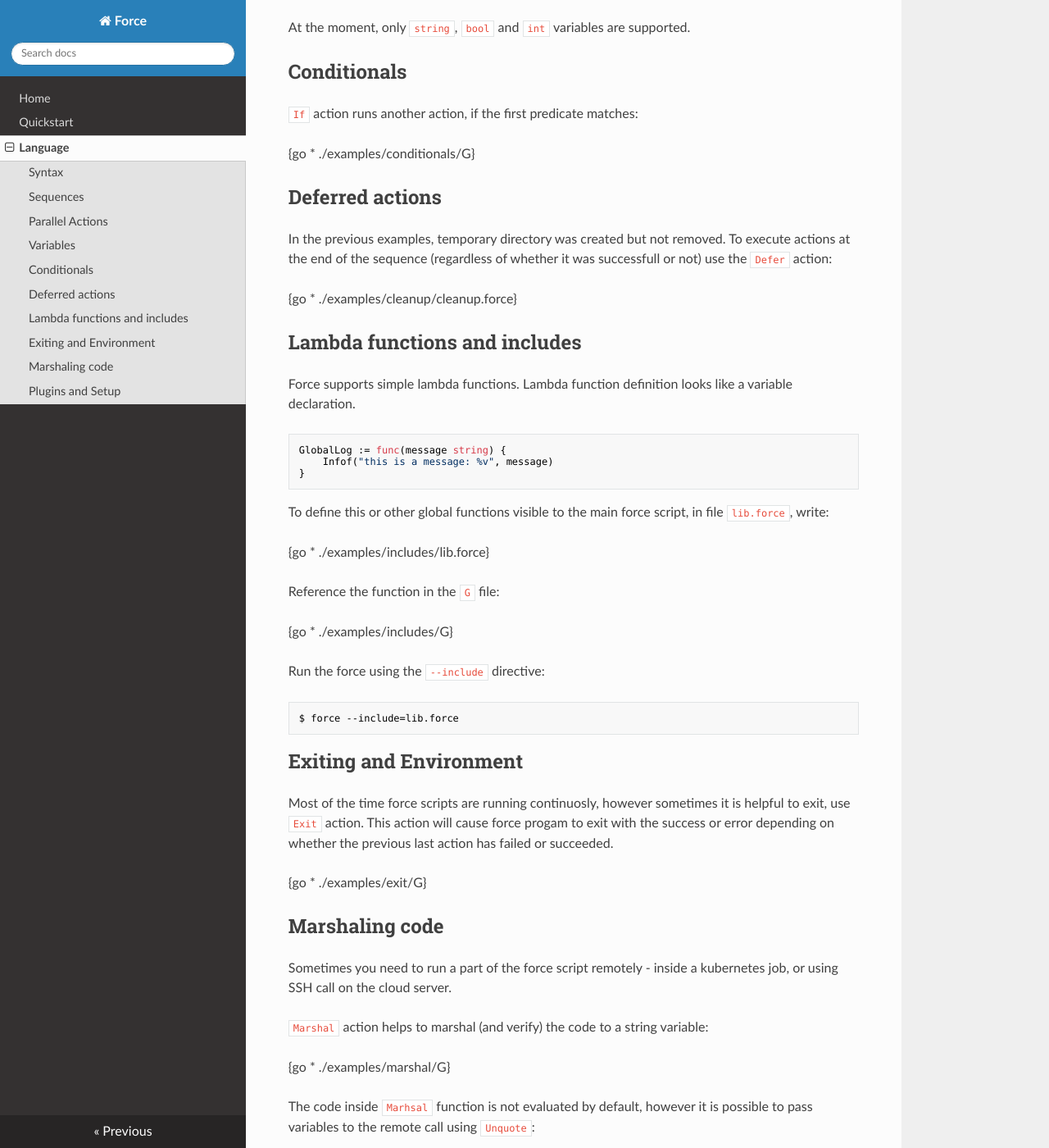
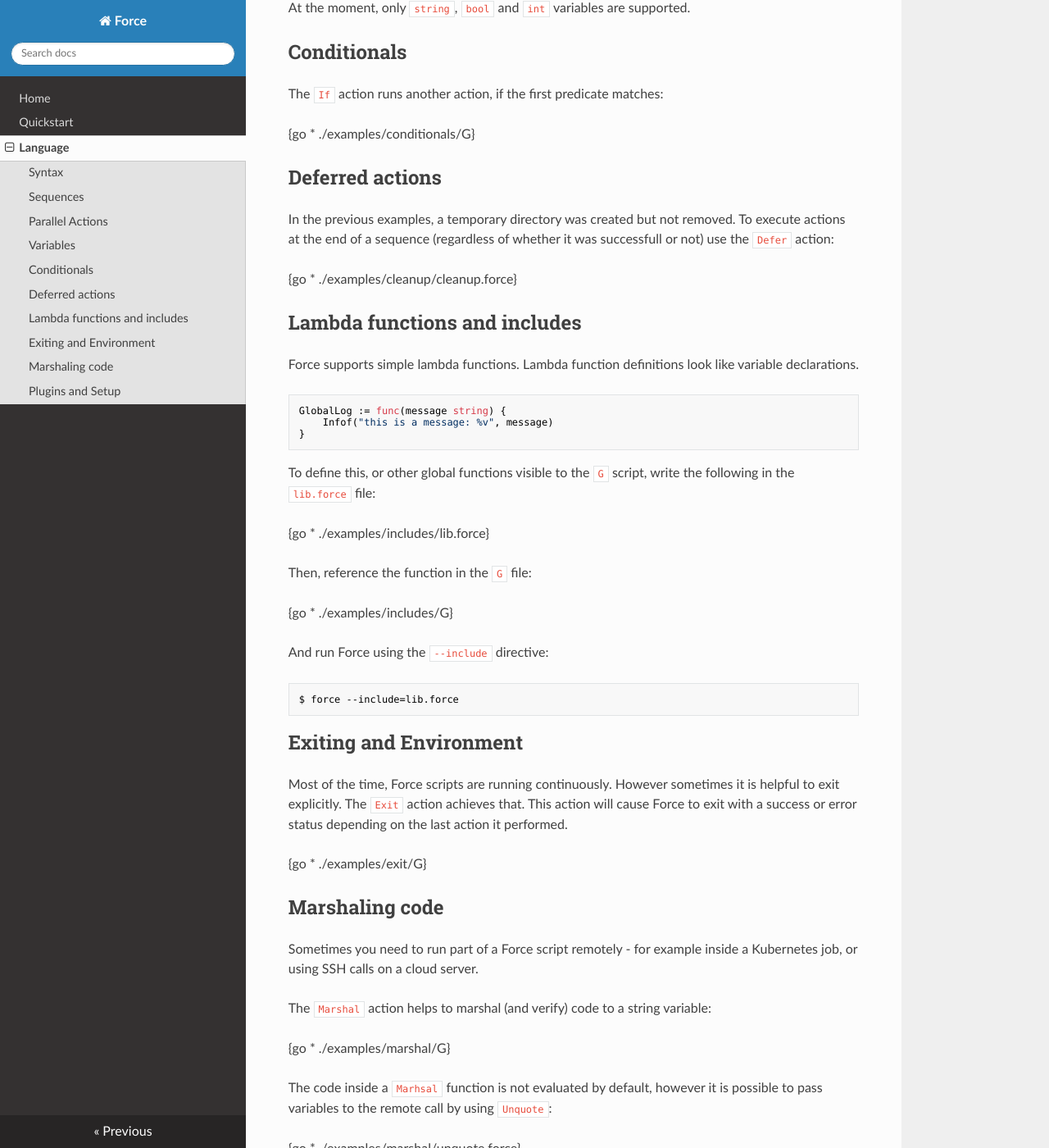
Before and after one commit to gravitational/force, an MkDocs documentation site: the page built from docs/language.md, in a window 1280 px wide and 1400 px high, scrolled down 1190 px. Shown: the whole window at 82% size. Built offline with MkDocs 1.6.1, drawn with Linux system fonts in a browser that asks for light colours; nearby versions of some CDN libraries; some of the changed text lies outside the part shown.

Commit message:
Fix a few typos (#50)

````diff
--- a/docs/language.md
+++ b/docs/language.md
@@ -2,8 +2,8 @@
 
 `force` is a command line tool that processes `G` files.
 
-Every `G` file starts with a `Process(Spec{})` section that specifies one or several `Run`
-actions triggered by events received by channel specified in the `Watch` section.
+Every `G` file starts with a `Process(Spec{})` section that specifies one, or several `Run`
+actions. Each `Run` action is triggered by events received over various channels.
 
 Here is the process `watch-and-build`:
 
@@ -17,31 +17,31 @@
 
 ## Syntax
 
-Force users [Go language](https://golang.org) language [grammar](https://golang.org/ref/spec),
-however it does not fully implement golang language specification, however
-functions and function calls, variables and assignments use the same notation.
+Force uses the [Go language](https://golang.org) [grammar](https://golang.org/ref/spec),
+but it does not fully implement the Go language specification. However functions and function
+calls, variables and assignments use the same notation.
 
 ## Sequences
 
-Force can execute sequences of actions triggered by single event using `func`
+Force can execute sequences of actions triggered by a single event using the `func`
 construct:
 
 {go * ./examples/func/G}
 
 ## Parallel Actions
 
-Force can run actions in parallel using `Parallel` functon:
+Force can run actions in parallel using the `Parallel` function:
 
 {go * ./examples/parallel/G}
 
-`Parallel` launches all actions in parallel, collects the results. It succeeds
+`Parallel` launches all actions in parallel and collects the results. It succeeds
 when all actions succeed or fails if any of the actions fail.
 
 
 ## Variables
 
-`G` scripts support immutable variables (the ones that after declared,
-can't be changed).
+`G` scripts support immutable variables (i.e. variables that can't be changed
+after being declared).
 
 {go * ./examples/cleanup/G}
 
@@ -49,14 +49,14 @@
 
 ## Conditionals
 
-`If` action runs another action, if the first predicate matches:
+The `If` action runs another action, if the first predicate matches:
 
 {go * ./examples/conditionals/G}
 
 ## Deferred actions
 
-In the previous examples, temporary directory was created but not removed.
-To execute actions at the end of the sequence (regardless of whether
+In the previous examples, a temporary directory was created but not removed.
+To execute actions at the end of a sequence (regardless of whether
 it was successfull or not) use the `Defer` action:
 
 
@@ -64,8 +64,8 @@
 
 ## Lambda functions and includes
 
-Force supports simple lambda functions. Lambda function definition
-looks like a variable declaration.
+Force supports simple lambda functions. Lambda function definitions
+look like variable declarations.
 
 ```go
 GlobalLog := func(message string) {
@@ -73,16 +73,16 @@
 }
 ```
 
-To define this or other global functions visible to the main force script,
-in file `lib.force`, write:
+To define this, or other global functions visible to the `G` script,
+write the following in the `lib.force` file:
 
 {go * ./examples/includes/lib.force}
 
-Reference the function in the `G` file:
+Then, reference the function in the `G` file:
 
 {go * ./examples/includes/G}
 
-Run the force using the `--include` directive:
+And run Force using the `--include` directive:
 
 ```bash
 $ force --include=lib.force
@@ -90,24 +90,24 @@
 
 ## Exiting and Environment
 
-Most of the time force scripts are running continuosly, however
-sometimes it is helpful to exit, use `Exit` action. This action
-will cause force progam to exit with the success or error depending
-on whether the previous last action has failed or succeeded.
+Most of the time, Force scripts are running continuously. However
+sometimes it is helpful to exit explicitly. The `Exit` action achieves that.
+This action will cause Force to exit with a success or error status depending
+on the last action it performed.
 
 {go * ./examples/exit/G}
 
 ## Marshaling code
 
-Sometimes you need to run a part of the force script remotely - inside a kubernetes job,
-or using SSH call on the cloud server.
+Sometimes you need to run part of a Force script remotely - for example inside a Kubernetes job,
+or using SSH calls on a cloud server.
 
-`Marshal` action helps to marshal (and verify) the code to a string variable:
+The `Marshal` action helps to marshal (and verify) code to a string variable:
 
 {go * ./examples/marshal/G}
 
-The code inside `Marhsal` function is not evaluated by default, however it is possible
-to pass variables to the remote call using `Unquote`:
+The code inside a `Marhsal` function is not evaluated by default, however it is possible
+to pass variables to the remote call by using `Unquote`:
 
 {go * ./examples/marshal/unquote.force}
 
@@ -121,26 +121,26 @@
 }
 ```
 
-Here is a full example of sending code to another force process for
+Here is a full example of sending code to another Force process for
 execution:
 
 {go * ./examples/marshal/rpc.force}
 
 ## Plugins and Setup
 
-Force language is extended using plugins system. Special `setup.force` file
-could be placed alongside `G` file to setup a plugin:
+The Force language can be extended using plugins. A special `setup.force` file
+can be placed alongside the main `G` file to setup a plugin:
 
 {go * ./examples/plugins/setup.force}
 
-`force` will auto detect the `setup.force` and apply configuration:
+`force` will auto detect the `setup.force` and apply its configuration:
 
 ```bash
 $ force
 Detected setup.force
 ```
 
-Use `--setup` flag to specify custom setup file location:
+The `--setup` flag can be used to specify a custom setup file location:
 
 ```bash
 $ force --setup=../plugins/setup.force
````
Also changed, not shown: docs/quickstart.md (+4 -4 lines).
